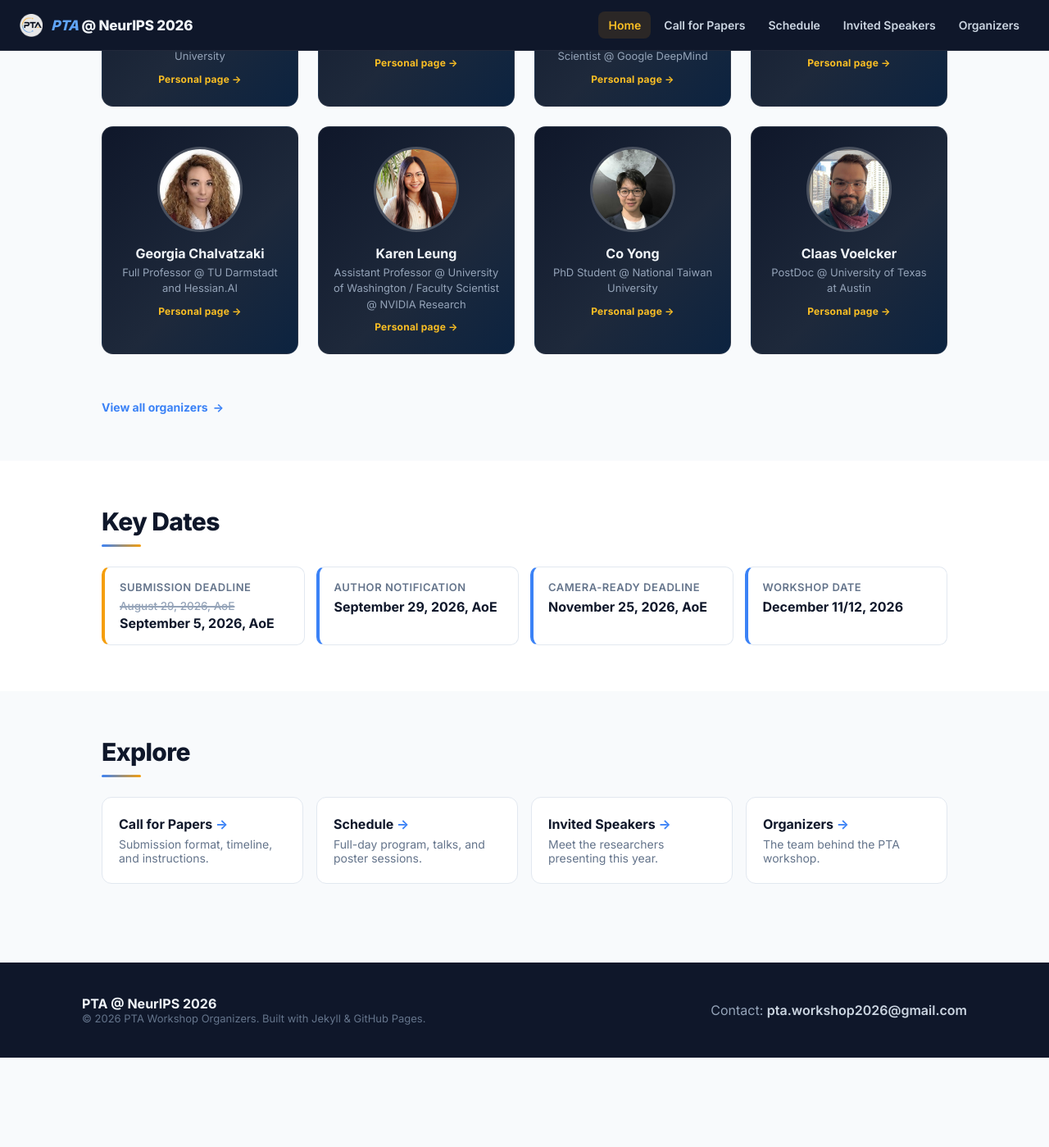
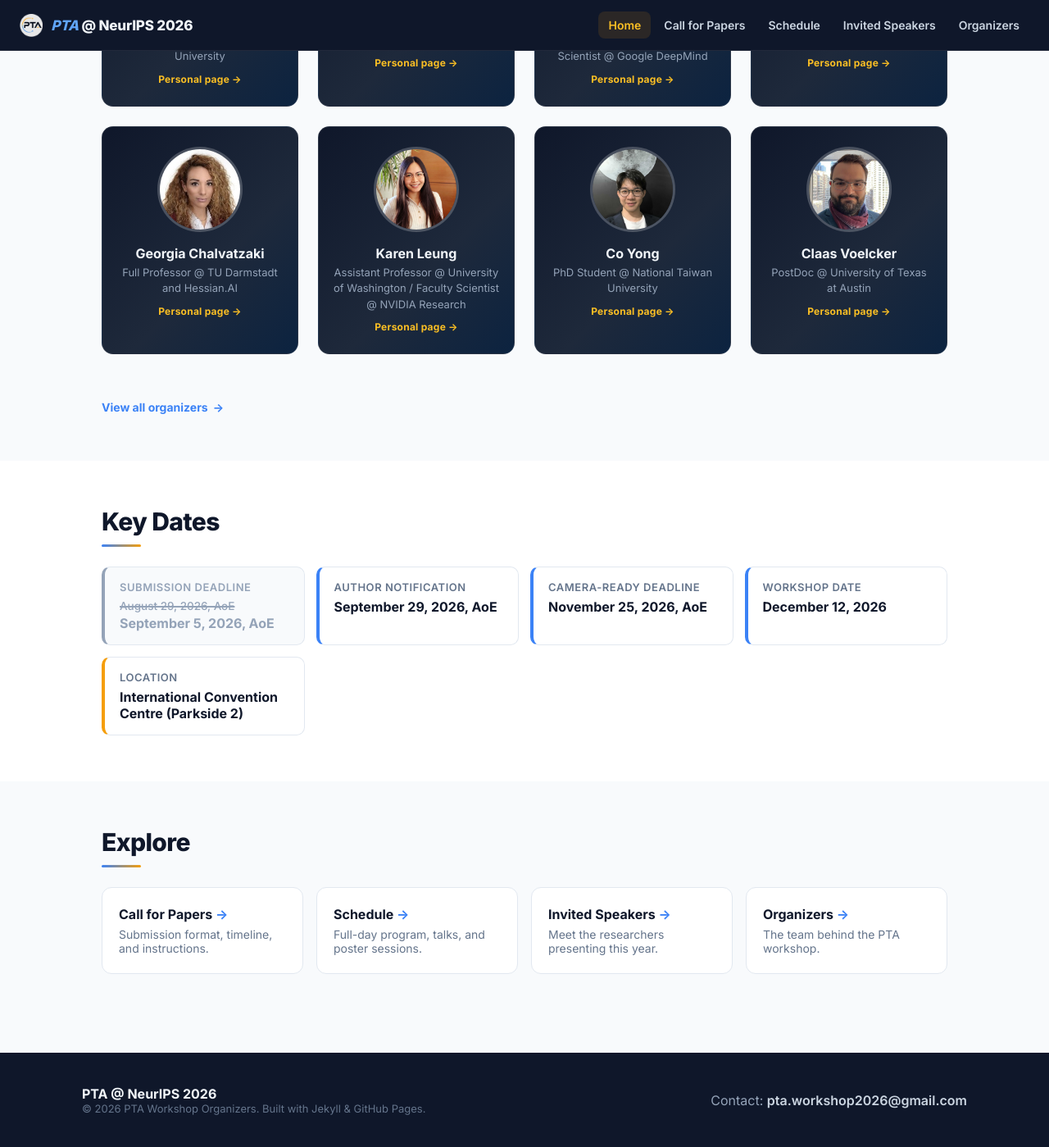
Before and after one commit to PTAworkshop/PTAworkshop.github.io, a Jekyll site: the page built from index.html, in a window 1280 px wide and 1400 px high, scrolled down 2669 px. Shown: the whole window at 82% size. Built offline with Jekyll 4.4.1, drawn with Linux system fonts in a browser that asks for light colours; before the commit the page ends 3959 px from its top, so only the background shows below that.

Commit message:
update location

```diff
--- a/_data/dates.yml
+++ b/_data/dates.yml
@@ -1,9 +1,13 @@
 - label: Submission deadline
   previous: "August 29, 2026, AoE"
   value: "September 5, 2026, AoE"
+  passed: true
 - label: Author notification
   value: "September 29, 2026, AoE"
 - label: Camera-ready deadline
   value: "November 25, 2026, AoE"
 - label: Workshop date
-  value: "December 11/12, 2026"
+  value: "December 12, 2026"
+- label: Location
+  value: "International Convention Centre (Parkside 2)"
+  highlight: true
--- a/_includes/dates-list.html
+++ b/_includes/dates-list.html
@@ -1,6 +1,14 @@
 <ul class="dates-list">
   {% for date in site.data.dates %}
-  <li{% if date.previous %} class="date-updated"{% endif %}>
+  {% assign date_class = "" %}
+  {% if date.passed %}
+    {% assign date_class = "date-passed" %}
+  {% elsif date.highlight %}
+    {% assign date_class = "date-highlight" %}
+  {% elsif date.previous %}
+    {% assign date_class = "date-updated" %}
+  {% endif %}
+  <li{% if date_class != "" %} class="{{ date_class }}"{% endif %}>
     <span class="date-label">{{ date.label }}</span>
     {% if date.previous %}
     <span class="date-previous"><del>{{ date.previous }}</del></span>
--- a/assets/css/style.css
+++ b/assets/css/style.css
@@ -384,8 +384,17 @@
   font-weight: 700;
   color: #0f172a;
 }
-.dates-list li.date-updated {
+.dates-list li.date-updated,
+.dates-list li.date-highlight {
   border-left-color: #f59e0b;
+}
+.dates-list li.date-passed {
+  border-left-color: #94a3b8;
+  background: #f8fafc;
+}
+.dates-list li.date-passed .date-label,
+.dates-list li.date-passed .date-value {
+  color: #94a3b8;
 }
 
 /* ── Quick link cards on home page ── */
```
Also changed, not shown: 1 other file.
